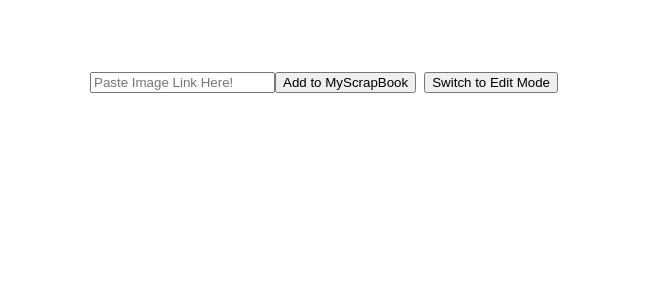
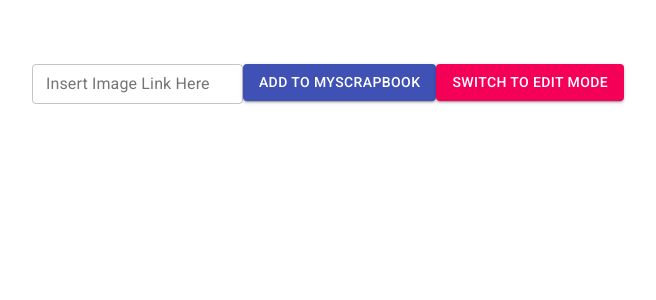
Before and after one commit to eshraghg/myScrapBook, a React (Create React App) app: page / in a window 1280 px wide. Shown: the top 300 px of the page, without its empty margins (312-968 px from the left). Built offline with nearby package versions, Linux system fonts and the light colour scheme.

Commit message:
semantic ui

```diff
--- a/package.json
+++ b/package.json
@@ -3,6 +3,7 @@
   "version": "0.1.0",
   "private": true,
   "dependencies": {
+    "@material-ui/core": "^4.9.4",
     "@testing-library/jest-dom": "^4.2.4",
     "@testing-library/react": "^9.4.0",
     "@testing-library/user-event": "^7.2.1",
--- a/public/index.html
+++ b/public/index.html
@@ -11,10 +11,16 @@
     />
     <link rel="apple-touch-icon" href="%PUBLIC_URL%/logo192.png" />
     <link rel="manifest" href="%PUBLIC_URL%/manifest.json" />
-    <!-- <link
+    <!-- Material Ui Robo Font ------------>
+    <link
       rel="stylesheet"
-      href="https://cdnjs.cloudflare.com/ajax/libs/semantic-ui/2.4.1/semantic.min.css"
-    /> -->
+      href="https://fonts.googleapis.com/css?family=Roboto:300,400,500,700&display=swap"
+    />
+    <link
+      rel="stylesheet"
+      href="https://fonts.googleapis.com/icon?family=Material+Icons"
+    />
+    <!-- ----------------------------------->
     <title>React App</title>
   </head>
   <body>
--- a/src/components/App.css
+++ b/src/components/App.css
@@ -7,10 +7,6 @@
   text-align: center;
 }
 
-.displayInline {
-  display: inline-block;
-}
-
 .flex-container {
   display: flex;
   flex-wrap: wrap;
@@ -18,12 +14,16 @@
   align-items: center;
 }
 
+.block {
+  flex-direction: column;
+}
+
 .marginTop {
   margin-top: 4rem;
 }
 
 .margin {
-  margin: 0.5rem;
+  margin: 1rem;
 }
 
 .btn:hover {
--- a/src/components/App.js
+++ b/src/components/App.js
@@ -2,6 +2,8 @@ import React, { useState } from "react";
 import { addLink, deleteLink } from "./actions";
 import { useDispatch, useSelector } from "react-redux";
 import "./App.css";
+import Button from "@material-ui/core/Button";
+import { TextField, Container } from "@material-ui/core";
 
 const App = () => {
   const [formInf, setFormInf] = useState({ linkInput: "" });
@@ -52,6 +54,7 @@ const App = () => {
         <div className="flex-container">
           {linkList.map((link, index) => (
             <React.Fragment key={index}>
+              <div className="flex-container block center">
                 <a href={link} target="_blank" rel="noopener noreferrer">
                   <img
                     src={link}
@@ -62,6 +65,7 @@ const App = () => {
                 <button className="btn" onClick={() => onDelete(index)}>
                   Delete
                 </button>
+              </div>
             </React.Fragment>
           ))}
         </div>
@@ -95,28 +99,42 @@ const App = () => {
 
   return (
     <div>
-      <div className="center marginTop">
-        <div className="ui input displayInline">
-          <input
+      {/* <div className="center marginTop"> */}
+      {/* <div className="ui input displayInline"> */}
+      <Container fluid="true" textAlign="center" className="center marginTop">
+        <TextField
           name="linkInput"
           value={formInf.linkInput || ""}
           onChange={onInputChange}
           onKeyPress={onKeyPress}
           placeholder="Paste Image Link Here!"
-            // size='100';
+          id="outlined-basic"
+          label="Insert Image Link Here"
+          variant="outlined"
+          size="small"
+          fluid="true"
         />
-          <button
-            className="ui button primary"
+        <Button
+          // className="ui button primary"
+          color="primary"
+          variant="contained"
           onClick={() => onButtonClick(formInf)}
         >
           Add to MyScrapBook
-          </button>
-          <button className="margin" onClick={handleToggleButton}>
+        </Button>
+        <Button
+          onClick={handleToggleButton}
+          color="secondary"
+          variant="contained"
+          className="margin"
+        >
           {renderEditButton()}
-          </button>
-        </div>
+        </Button>
+      </Container>
+
+      {/* </div> */}
       {renderImages()}
-      </div>
+      {/* </div> */}
     </div>
   );
 };
```
Also changed, not shown: 1 other file (tests, documents, lock files or other folders). Lines whose indentation alone changed are shown as unchanged.
